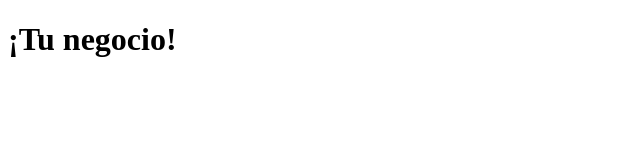
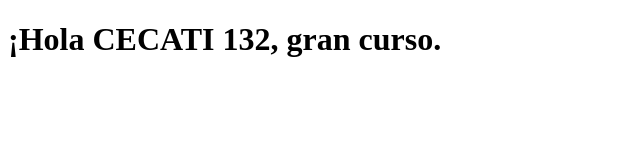
Before and after one commit to gabygaetaibarra/mineg, a plain HTML site: page index.html in a window 1280 px wide. Shown: the whole page, without its empty margins (0-640 px from the left). Drawn offline with Linux system fonts and the light colour scheme.

Commit message:
Cambio en index

```diff
--- a/index.html
+++ b/index.html
@@ -2,6 +2,6 @@
 <title>¡Este es tu Sitio!</title>
 </head>
 <body>
-  <h1>¡Tu negocio!</h1>
+  <h1>¡Hola CECATI 132, gran curso.</h1>
 </body>
 </html>
```
